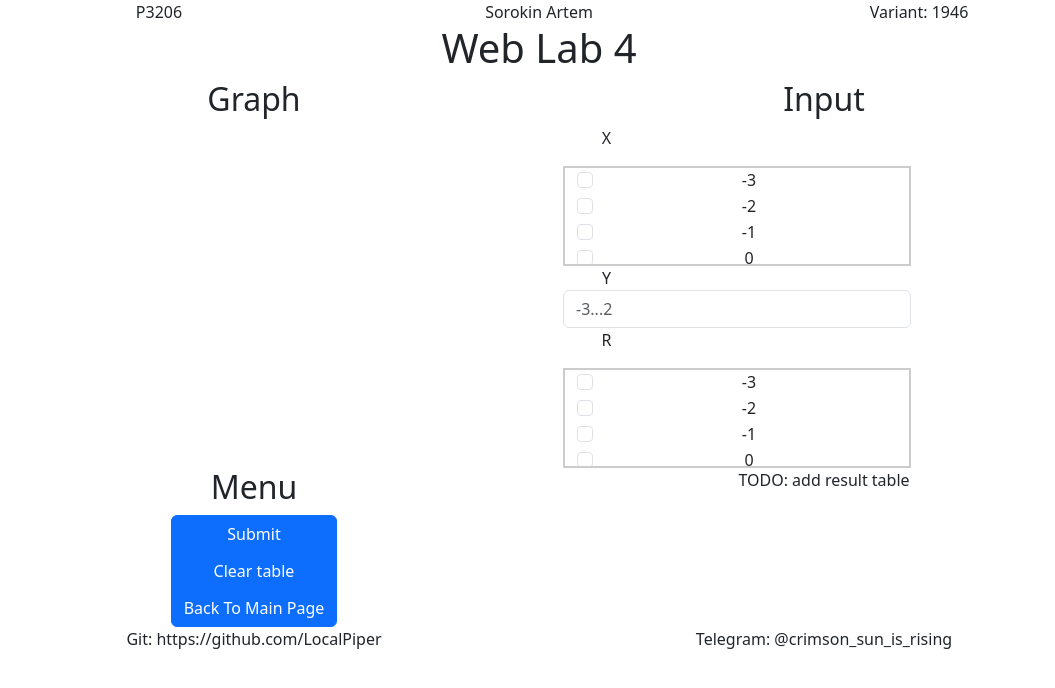
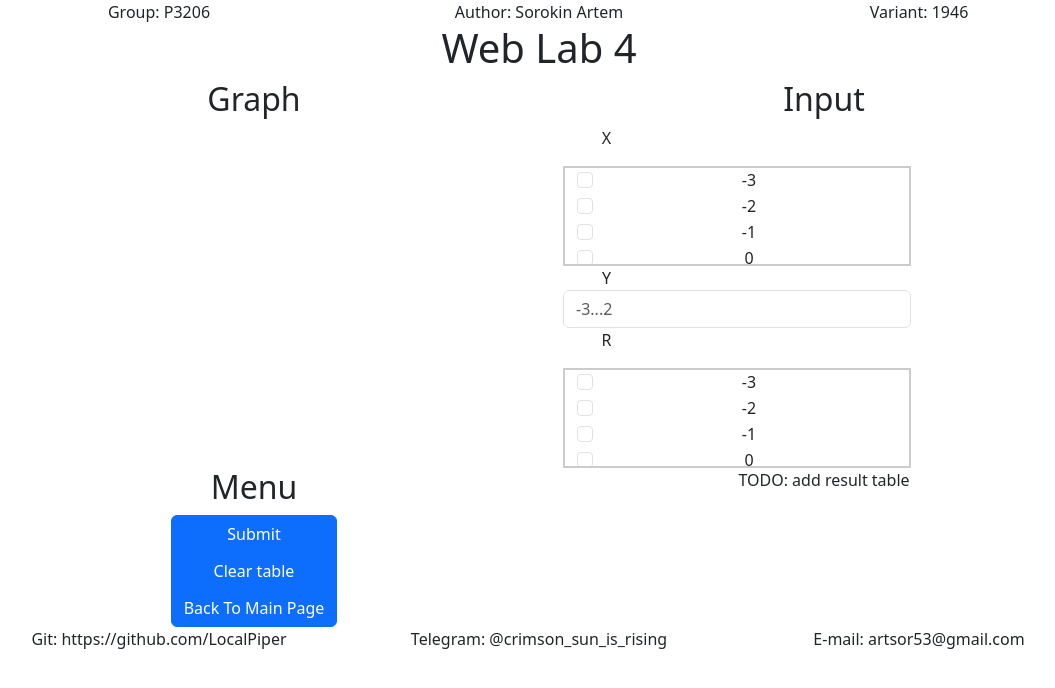
Before and after one commit to LocalPiperITMO/web-programming, a React (Vite) app in the folder frontend/: page / in a window 1280 px wide. Shown: the top 688 px of the page, without its empty margins (101-1156 px from the left). Built offline with nearby package versions, Linux system fonts and the light colour scheme.

Commit message:
fix: added missing data

```diff
--- a/frontend/src/components/Body.tsx
+++ b/frontend/src/components/Body.tsx
@@ -1,8 +1,10 @@
 function Canvas() {
-  return <>
+  return (
+    <>
       <h2>Graph</h2>
       <canvas id="canvas" width={300} height={300}></canvas>
     </>
+  );
 }
 
 function TextInput({ data }) {
@@ -95,7 +97,6 @@ function InputContainer() {
         ))}
       </ul>
     </>
-
   );
 }
 
--- a/frontend/src/components/Footer.tsx
+++ b/frontend/src/components/Footer.tsx
@@ -1,4 +1,4 @@
-const data = ["Git: https://github.com/LocalPiper", "Telegram: @crimson_sun_is_rising"];
+const data = ["Git: https://github.com/LocalPiper", "Telegram: @crimson_sun_is_rising", "E-mail: artsor53@gmail.com"];
 export function FooterContainer() {
   return (
     <div className="container text-center">
--- a/frontend/src/components/Header.tsx
+++ b/frontend/src/components/Header.tsx
@@ -1,4 +1,4 @@
-const data = ["P3206", "Sorokin Artem", "Variant: 1946"];
+const data = ["Group: P3206", "Author: Sorokin Artem", "Variant: 1946"];
 export function HeaderContainer() {
   return (
     <div className="container text-center">
```
Lines whose indentation alone changed are shown as unchanged.
